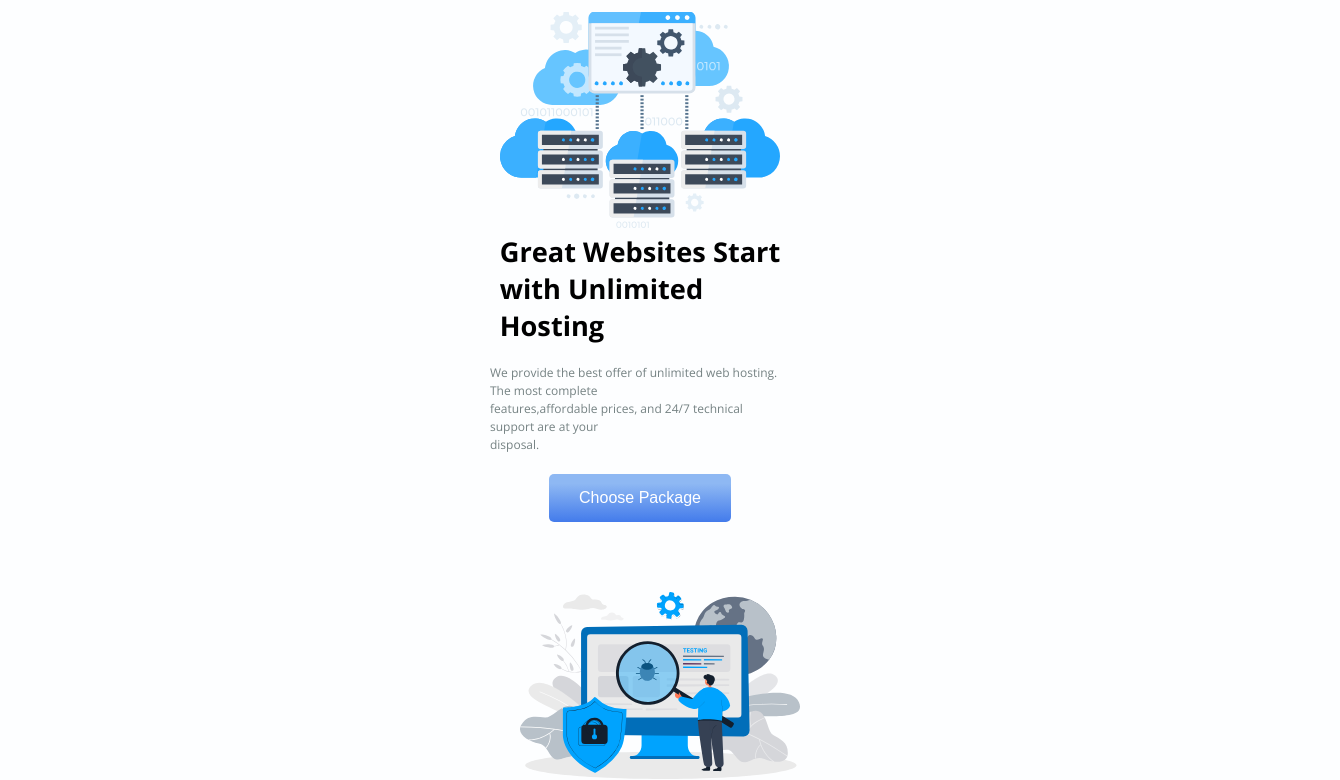
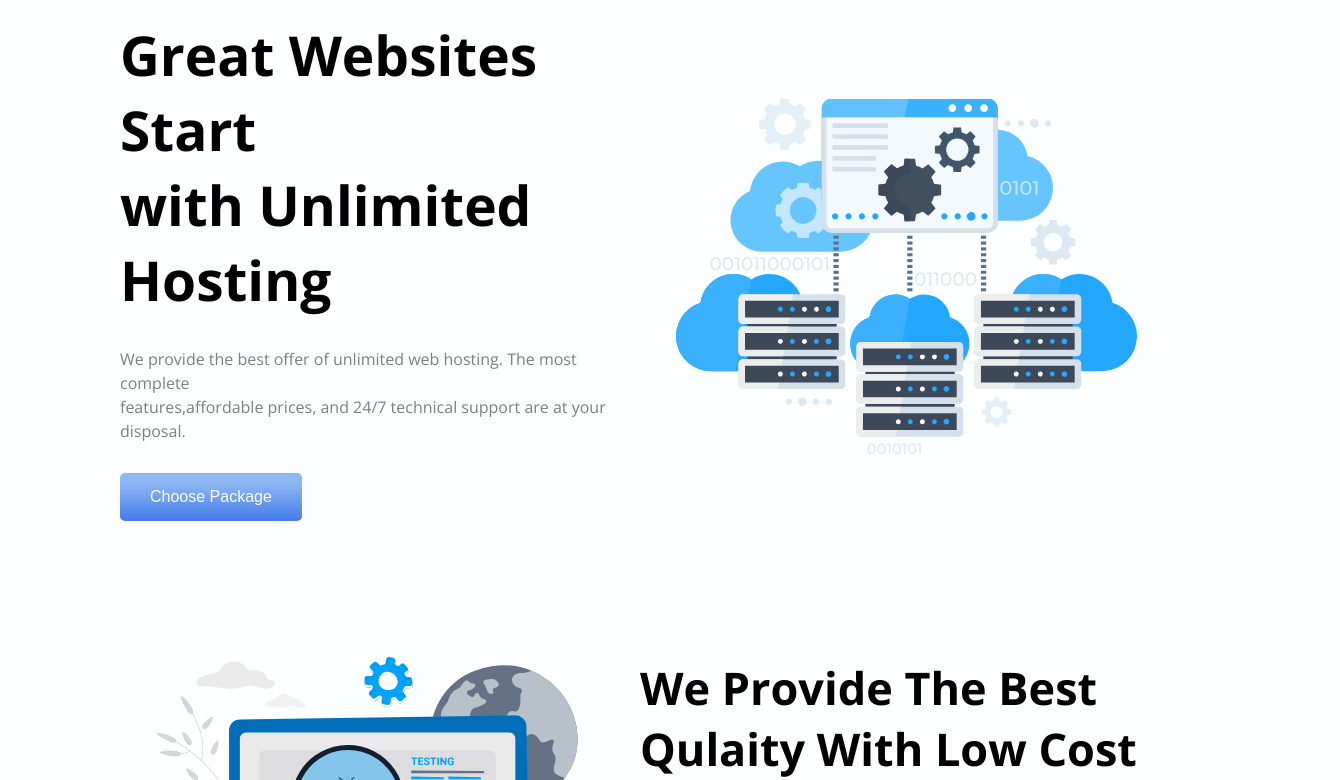
Before and after one commit to kumpraj/html_css_proj_11, a plain HTML site: page index.html in a window 1280 px wide. Shown: the part 99-879 px from the top of the page, 1340 px wide, since content can reach past the window. Drawn offline with nearby package versions, Linux system fonts and the light colour scheme.

Commit message:
style sheet correction

```diff
--- a/index.html
+++ b/index.html
@@ -8,7 +8,7 @@
         integrity="sha512-1sCRPdkRXhBV2PBLUdRb4tMg1w2YPf37qatUFeS7zlBy7jJI8Lf4VHwWfZZfpXtYSLy85pkm9GaYVYMfw5BC1A=="
         crossorigin="anonymous" referrerpolicy="no-referrer" />
     <link rel="stylesheet" href="./css/style.css">
-    <link rel="stylesheet" href="./css/mobile.css">
+    <link rel="stylesheet" media="screen and (max-width:728px)" href="./css/mobile.css">
     <title>Hosting Landing Page</title>
 </head>
 <body>
```
